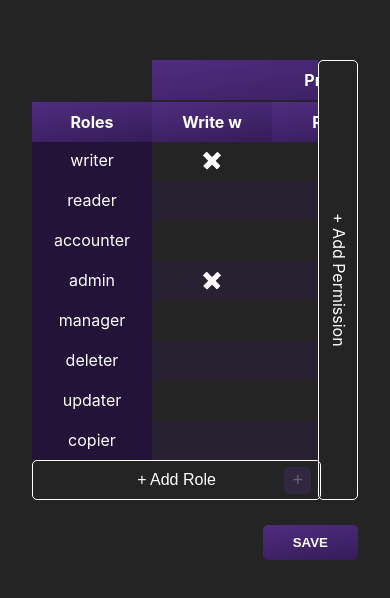
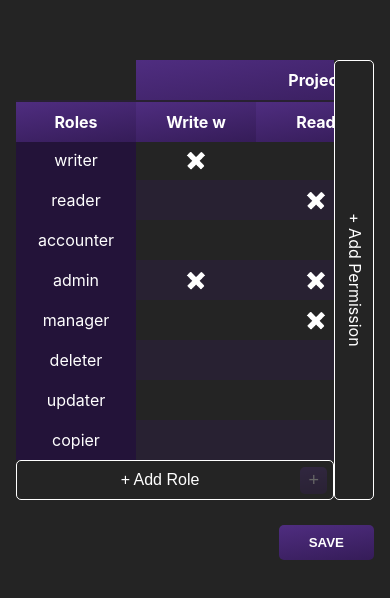
Before and after one commit to carlosmbc96/Dofleini-Test, a Vue app: page / in a window 390 px wide. Shown: the part 142-740 px from the top of the page. Built offline with nearby package versions, Linux system fonts and the light colour scheme.

Commit message:
Fix visual bugs on mobile and more

```diff
--- a/index.html
+++ b/index.html
@@ -2,7 +2,7 @@
 <html lang="en">
   <head>
     <meta charset="UTF-8" />
-    <link rel="icon" type="image/svg+xml" href="#" />
+    <link rel="icon" type="image/svg+xml" href="DF.png" />
     <meta name="viewport" content="width=device-width, initial-scale=1.0" />
     <title>Dofleini Test</title>
   </head>
--- a/src/App.vue
+++ b/src/App.vue
@@ -1,66 +1,9 @@
 <script setup>
 import RolePermissionManagement from './components/RolePermissionManagement.vue'
+import { ROLES, PERMISSIONS } from './data.js'
 
-const permissions = ['PROJECT:WRITE_W', 'PROJECT_MANAGER_SOCIALMEDIA:WRITE', 'ACCOUNT:WRITE_W', 'PRODUCT:WRITE_W', 'PROJECT:READ', 'ACCOUNT:READ_AFTER', 'PRODUCT:READ', 'PROJECT:DELETE', 'ACCOUNT:DELETE', 'PRODUCT:DELETE', 'PRODUCT:COPY', 'ACCOUNT:UPDATE', 'PRODUCT:UPDATE', 'STORE:BEFORE_READ', 'STORE:WRITE_W', 'CAPTION:BEFORE_READ_AFTER', 'USER:READ', 'USER:UPDATE', 'USER:WRITE_W', 'USER:DELETE', 'USER_ACCOUNT:READ', 'USER_ACCOUNT:UPDATE', 'USER_ACCOUNT:WRITE_W', 'USER_ACCOUNT:DELETE']
-const roles = [
-  {
-    id: '6543bc8607ee6d0914a3d8a6',
-    name: 'writer',
-    permissions: ['PROJECT:WRITE_W', 'ACCOUNT:WRITE_W', 'PRODUCT:WRITE_W']
-  },
-  {
-    id: '6543bc93bf7aab4bf8982cd0',
-    name: 'reader',
-    permissions: ['ACCOUNT:READ_AFTER', 'PROJECT:READ', 'PRODUCT:READ']
-  },
-  {
-    id: '6543bc93bf7aab4tf8982cg4',
-    name: 'accounter',
-    permissions: ['ACCOUNT:READ_AFTER', 'ACCOUNT:UPDATE', 'ACCOUNT:WRITE_W', 'ACCOUNT:DELETE']
-  },
-  {
-    id: '6543bc9c98f9c2320a3cedd9',
-    name: 'admin',
-    permissions: ['PROJECT:WRITE_W', 'PROJECT_MANAGER_SOCIALMEDIA:WRITE', 'ACCOUNT:WRITE_W', 'PRODUCT:WRITE_W', 'PROJECT:READ', 'ACCOUNT:READ_AFTER', 'PRODUCT:READ', 'PROJECT:DELETE', 'ACCOUNT:DELETE', 'PRODUCT:DELETE', 'PRODUCT:COPY', 'ACCOUNT:UPDATE', 'PRODUCT:UPDATE', 'STORE:BEFORE_READ', 'STORE:WRITE_W', 'CAPTION:BEFORE_READ_AFTER', 'USER:READ', 'USER:UPDATE', 'USER:WRITE_W', 'USER:DELETE', 'USER_ACCOUNT:READ', 'USER_ACCOUNT:UPDATE', 'USER_ACCOUNT:WRITE_W', 'USER_ACCOUNT:DELETE']
-  },
-  {
-    id: '4543bc9c98f9c2320a3cedd9',
-    name: 'manager',
-    permissions: ['PROJECT:READ', 'ACCOUNT:READ_AFTER', 'PRODUCT:READ', 'PROJECT:DELETE', 'ACCOUNT:DELETE', 'PRODUCT:DELETE', 'ACCOUNT:UPDATE', 'PRODUCT:UPDATE']
-  },
-  {
-    id: '7543bc9c98f9c2320a3cedd9',
-    name: 'deleter',
-    permissions: ['PROJECT:DELETE', 'ACCOUNT:DELETE', 'PRODUCT:DELETE', 'USER:DELETE', 'USER_ACCOUNT:DELETE']
-  },
-  {
-    id: '1543bc9c98f9c2320a3cedd9',
-    name: 'updater',
-    permissions: ['ACCOUNT:UPDATE', 'PRODUCT:UPDATE', 'USER:UPDATE', 'USER_ACCOUNT:UPDATE']
-  },
-  {
-    id: '8543bc9c98f9c2320a3cedd9',
-    name: 'copier',
-    permissions: ['PRODUCT:COPY']
-  },
-  {
-    id: '2543bc2c98f9c2320a3cedd9',
-    name: 'storer',
-    permissions: ['STORE:BEFORE_READ', 'STORE:WRITE_W']
-  },
-]
 </script>
 
 <template>
-  <RolePermissionManagement :roles="roles" :permissions="permissions" />
-  <!-- <div></div> -->
+  <RolePermissionManagement :roles="ROLES" :permissions="PERMISSIONS" />
 </template>
-
-<style scoped>
-/* div{
-  width: 1200px;
-  min-width: 300px;
-  height: 300px;
-  background-color: aqua;
-} */
-</style>
--- a/src/components/RolePermissionManagement.vue
+++ b/src/components/RolePermissionManagement.vue
@@ -323,10 +323,10 @@ const showModal = () => modal.value.showModal()
             <template v-for="entity in permissionsByEntity" :key="entity[0][0]">
               <template v-if="entity[1].length !== 0">
                 <template v-for="permission in entity[1]" :key="permission">
-                <td class="mark">
-                  {{ havePermission(role.permissions, `${entity[0][0]}:${permission}`) }}
-                </td>
-              </template>
+                  <td class="mark">
+                    {{ havePermission(role.permissions, `${entity[0][0]}:${permission}`) }}
+                  </td>
+                </template>
               </template>
               <td v-else></td>
             </template>
@@ -369,7 +369,6 @@ const showModal = () => modal.value.showModal()
 </template>
 
 <style scoped>
-
 .add-role-wrapper {
   position: relative;
   display: flex;
@@ -380,7 +379,7 @@ const showModal = () => modal.value.showModal()
 .add-role-wrapper button {
   position: absolute;
   right: 7px;
-  background-color: #4f2d80;
+  background: transparent linear-gradient(171deg, #4f2d80, #351c58) 0 0 no-repeat;
   border: none;
   padding: 3px 8px;
   border-radius: 5px;
@@ -458,7 +457,7 @@ dialog div {
 }
 
 .btn-save:active {
-  transform: scale(90%);
+  transform: scale(95%);
 }
 
 dialog::backdrop {
@@ -530,7 +529,8 @@ dialog input:focus {
   border-radius: 5px;
   transition: all .2s;
 }
-.add-permission:hover{
+
+.add-permission:hover {
   background-color: #ffffff0d;
 }
 
@@ -552,10 +552,6 @@ th {
   padding: 10px;
 }
 
-td.mark {
-  /* border: 1px solid white; */
-}
-
 input.add-role {
   width: var(--table-wrapper-width);
   text-align: center;
@@ -563,12 +559,13 @@ input.add-role {
   border: 1px solid white;
   outline: none;
   color: white;
-  padding: 10px 40px;
+  padding: 10px 40px 10px 10px;
   font-size: 16px;
   border-radius: 5px;
   transition: all .2s;
 }
-input.add-role:hover{
+
+input.add-role:hover {
   background-color: #ffffff0d;
 }
 
@@ -675,7 +672,8 @@ thead {
   top: 0;
   z-index: 2;
 }
-#empty-entity{
+
+#empty-entity {
   background: #242424;
 }
 </style>
--- /dev/null
+++ b/src/data.js
@@ -0,0 +1,49 @@
+export const ROLES = [
+    {
+        id: '6543bc8607ee6d0914a3d8a6',
+        name: 'writer',
+        permissions: ['PROJECT:WRITE_W', 'ACCOUNT:WRITE_W', 'PRODUCT:WRITE_W']
+    },
+    {
+        id: '6543bc93bf7aab4bf8982cd0',
+        name: 'reader',
+        permissions: ['ACCOUNT:READ_AFTER', 'PROJECT:READ', 'PRODUCT:READ']
+    },
+    {
+        id: '6543bc93bf7aab4tf8982cg4',
+        name: 'accounter',
+        permissions: ['ACCOUNT:READ_AFTER', 'ACCOUNT:UPDATE', 'ACCOUNT:WRITE_W', 'ACCOUNT:DELETE']
+    },
+    {
+        id: '6543bc9c98f9c2320a3cedd9',
+        name: 'admin',
+        permissions: ['PROJECT:WRITE_W', 'PROJECT_MANAGER_SOCIALMEDIA:WRITE', 'ACCOUNT:WRITE_W', 'PRODUCT:WRITE_W', 'PROJECT:READ', 'ACCOUNT:READ_AFTER', 'PRODUCT:READ', 'PROJECT:DELETE', 'ACCOUNT:DELETE', 'PRODUCT:DELETE', 'PRODUCT:COPY', 'ACCOUNT:UPDATE', 'PRODUCT:UPDATE', 'STORE:BEFORE_READ', 'STORE:WRITE_W', 'CAPTION:BEFORE_READ_AFTER', 'USER:READ', 'USER:UPDATE', 'USER:WRITE_W', 'USER:DELETE', 'USER_ACCOUNT:READ', 'USER_ACCOUNT:UPDATE', 'USER_ACCOUNT:WRITE_W', 'USER_ACCOUNT:DELETE']
+    },
+    {
+        id: '4543bc9c98f9c2320a3cedd9',
+        name: 'manager',
+        permissions: ['PROJECT:READ', 'ACCOUNT:READ_AFTER', 'PRODUCT:READ', 'PROJECT:DELETE', 'ACCOUNT:DELETE', 'PRODUCT:DELETE', 'ACCOUNT:UPDATE', 'PRODUCT:UPDATE']
+    },
+    {
+        id: '7543bc9c98f9c2320a3cedd9',
+        name: 'deleter',
+        permissions: ['PROJECT:DELETE', 'ACCOUNT:DELETE', 'PRODUCT:DELETE', 'USER:DELETE', 'USER_ACCOUNT:DELETE']
+    },
+    {
+        id: '1543bc9c98f9c2320a3cedd9',
+        name: 'updater',
+        permissions: ['ACCOUNT:UPDATE', 'PRODUCT:UPDATE', 'USER:UPDATE', 'USER_ACCOUNT:UPDATE']
+    },
+    {
+        id: '8543bc9c98f9c2320a3cedd9',
+        name: 'copier',
+        permissions: ['PRODUCT:COPY']
+    },
+    {
+        id: '2543bc2c98f9c2320a3cedd9',
+        name: 'storer',
+        permissions: ['STORE:BEFORE_READ', 'STORE:WRITE_W']
+    },
+]
+
+export const PERMISSIONS = ['PROJECT:WRITE_W', 'PROJECT_MANAGER_SOCIALMEDIA:WRITE', 'ACCOUNT:WRITE_W', 'PRODUCT:WRITE_W', 'PROJECT:READ', 'ACCOUNT:READ_AFTER', 'PRODUCT:READ', 'PROJECT:DELETE', 'ACCOUNT:DELETE', 'PRODUCT:DELETE', 'PRODUCT:COPY', 'ACCOUNT:UPDATE', 'PRODUCT:UPDATE', 'STORE:BEFORE_READ', 'STORE:WRITE_W', 'CAPTION:BEFORE_READ_AFTER', 'USER:READ', 'USER:UPDATE', 'USER:WRITE_W', 'USER:DELETE', 'USER_ACCOUNT:READ', 'USER_ACCOUNT:UPDATE', 'USER_ACCOUNT:WRITE_W', 'USER_ACCOUNT:DELETE']
--- a/src/style.css
+++ b/src/style.css
@@ -11,12 +11,6 @@
 }
 
 body {
-  /* display: flex;
-  justify-content: center;
-  align-items: center;
-  min-width: 320px;
-  min-height: 100vh;
-  color: white; */
   color: white;
 }
 
@@ -25,7 +19,7 @@ body {
   justify-content: center;
   align-items: center;
   height: 100vh;
-  padding: 2rem;
+  padding: 1rem;
   text-align: center;
 }
 
@@ -60,3 +54,9 @@ body {
 *::-webkit-scrollbar-corner {
   background: #242424;
 }
+
+@media screen and (orientation: landscape) {
+  #app {
+    height: auto;
+  }
+}
```
Also changed, not shown: src/endpoints.js (added, +22 -0 lines), public/DF.png (added), 1 other file (tests, documents, lock files or other folders).
